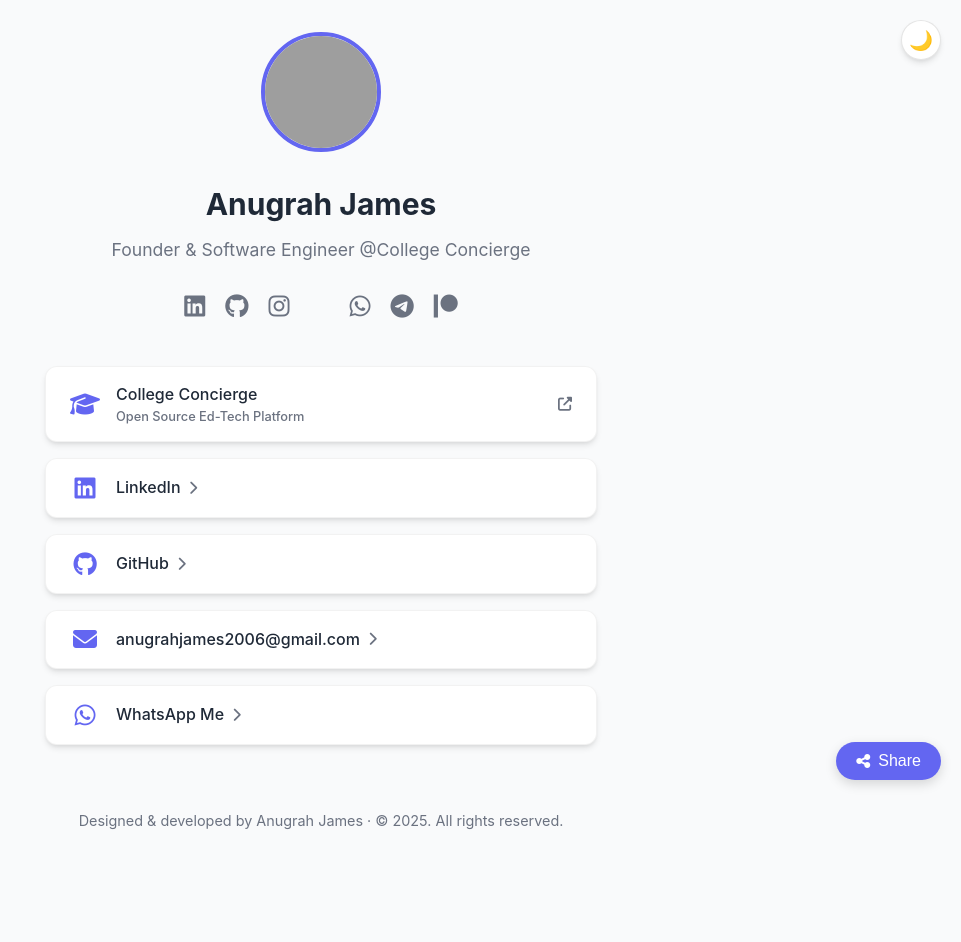
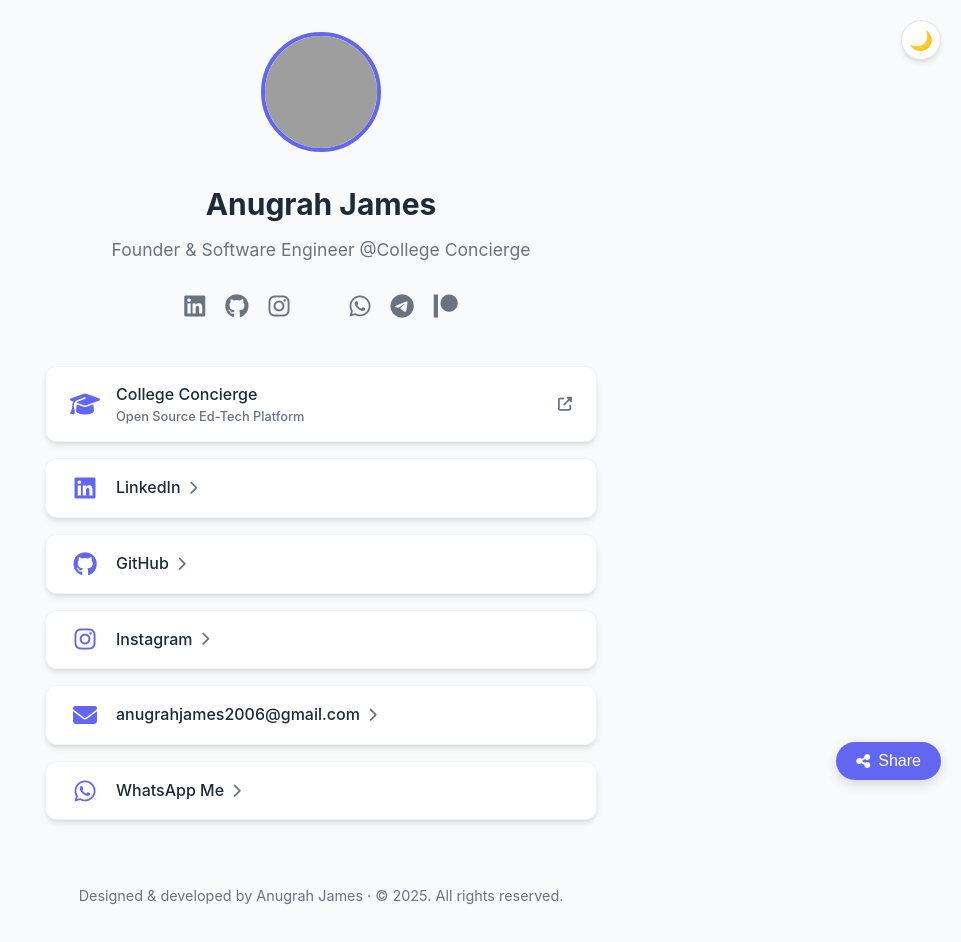
Before and after one commit to anugrahjames-official/anugrahjames, a plain HTML site: page index.html in a window 1280 px wide. Shown: the whole page, without its empty margins (319-1280 px from the left). Before the commit the page ends 888 px from the top, so only its background shows below. Drawn offline with Linux system fonts and the light colour scheme; grey boxes are pictures that could not be loaded; some icons are missing.

Commit message:
Added Instagram Card

```diff
--- a/index.html
+++ b/index.html
@@ -223,6 +223,19 @@
           <i class="fas fa-chevron-right"></i>
         </a>
 
+        <a
+          href="https://www.instagram.com/anugrahjames_official"
+          class="link-card"
+          data-app-url="instagram://user?username=anugrahjames_official"
+          data-fallback-url="https://www.instagram.com/anugrahjames_official"
+          onclick="return openInApp(this);"
+          target="_blank"
+        >
+          <i class="fab fa-instagram"></i>
+          <span>Instagram</span>
+          <i class="fas fa-chevron-right"></i>
+        </a>
+
         <a href="mailto:anugrahjames2006@gmail.com" class="link-card">
           <i class="fas fa-envelope"></i>
           <span>anugrahjames2006@gmail.com</span>
```
